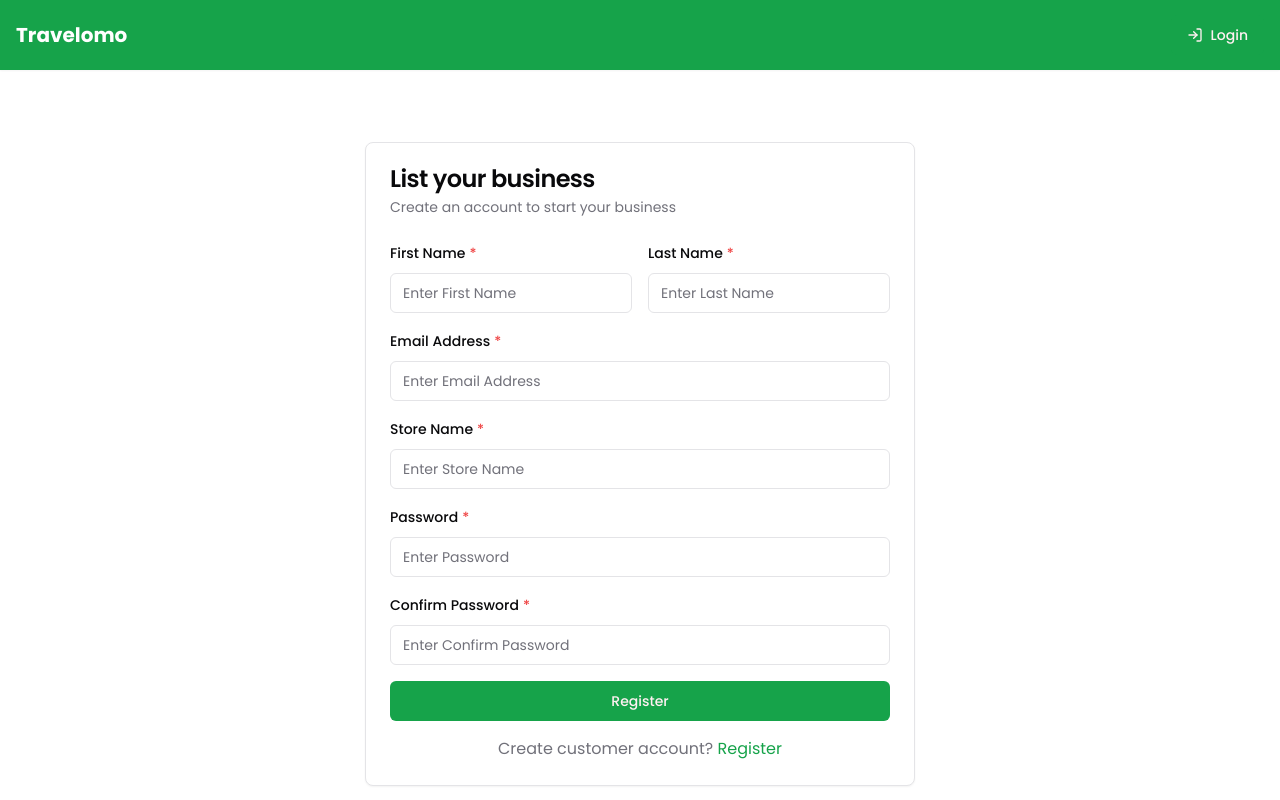
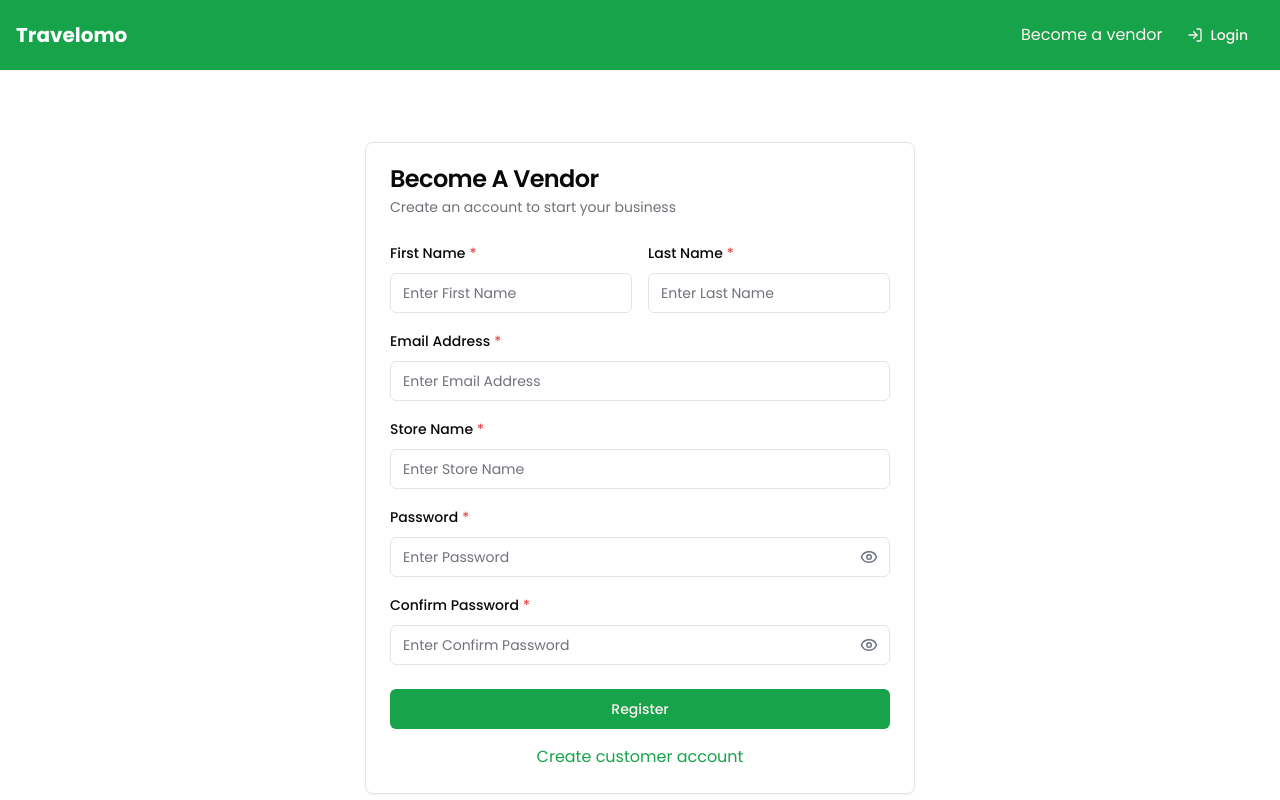
Before and after one commit to rakibul-islam-raju/Travelomo, a Next.js app in the folder frontend/: page /vendor-registration in a window 1280 px wide. Shown: the top 800 px of the page. Built offline with nearby package versions, Linux system fonts and the light colour scheme.

Commit message:
fix middleware redirect issues

```diff
--- a/frontend/app/(client)/(auth)/forget-password/page.tsx
+++ b/frontend/app/(client)/(auth)/forget-password/page.tsx
@@ -29,8 +29,8 @@ export default function ForgetPasswordPage() {
 				<div className="mt-4 text-center">
 					<p className="text-muted-foreground">
 						Remember your password?{" "}
-						<Link className="" href="/login">
-							Login
+						<Link className="text-primary hover:underline" href="/login">
+							Login Now
 						</Link>
 					</p>
 				</div>
--- a/frontend/app/(client)/(auth)/login/page.tsx
+++ b/frontend/app/(client)/(auth)/login/page.tsx
@@ -19,14 +19,17 @@ export default function LoginPage() {
 
 				<div className="mt-4 text-center">
 					<div className="">
-						<Link className="" href="/forget-password">
+						<Link
+							className="text-primary hover:underline"
+							href="/forget-password"
+						>
 							Forgot password?
 						</Link>
 					</div>
 					<p className="text-muted-foreground">
 						Don't have an account?{" "}
-						<Link className="" href="/registration">
-							Register
+						<Link className="text-primary hover:underline" href="/registration">
+							Register now
 						</Link>
 					</p>
 				</div>
--- a/frontend/app/(client)/(auth)/registration/page.tsx
+++ b/frontend/app/(client)/(auth)/registration/page.tsx
@@ -27,15 +27,16 @@ export default function RegistrationPage() {
 				<div className="mt-4 text-center">
 					<p className="text-muted-foreground">
 						Already have an account?{" "}
-						<Link className="" href="/login">
-							Login
+						<Link className="text-primary hover:underline" href="/login">
+							Login now
 						</Link>
 					</p>
-					<p className="text-muted-foreground mt-2">
-						<Link className="" href="/vendor-registration">
-							List your business
-						</Link>
-					</p>
+					<Link
+						className="text-primary hover:underline"
+						href="/vendor-registration"
+					>
+						Become a vendor
+					</Link>
 				</div>
 			</CardContent>
 		</Card>
--- a/frontend/app/(client)/(auth)/vendor-registration/_components/VendorRegistrationForm.tsx
+++ b/frontend/app/(client)/(auth)/vendor-registration/_components/VendorRegistrationForm.tsx
@@ -1,6 +1,7 @@
 "use client";
 
 import { BaseForm } from "@/components/molecules/form/BaseForm";
+import { PasswordField } from "@/components/molecules/form/PasswordField";
 import { TextField } from "@/components/molecules/form/TextField";
 import Spinner from "@/components/Spinner";
 import { Button } from "@/components/ui/button";
@@ -74,13 +75,13 @@ export default function VendorRegistrationForm() {
 						placeholder="Enter Store Name"
 						required
 					/>
-					<TextField<VendorRegistrationFormValues>
+					<PasswordField<VendorRegistrationFormValues>
 						name="password"
 						label="Password"
 						placeholder="Enter Password"
 						required
 					/>
-					<TextField<VendorRegistrationFormValues>
+					<PasswordField<VendorRegistrationFormValues>
 						name="confirm_password"
 						label="Confirm Password"
 						placeholder="Enter Confirm Password"
--- a/frontend/app/(client)/(auth)/vendor-registration/page.tsx
+++ b/frontend/app/(client)/(auth)/vendor-registration/page.tsx
@@ -18,7 +18,7 @@ export default function VendorRegistrationPage() {
 	return (
 		<Card>
 			<CardHeader>
-				<CardTitle>List your business</CardTitle>
+				<CardTitle>Become A Vendor</CardTitle>
 				<CardDescription>
 					Create an account to start your business
 				</CardDescription>
@@ -27,12 +27,9 @@ export default function VendorRegistrationPage() {
 				<VendorRegistrationForm />
 
 				<div className="mt-4 text-center">
-					<p className="text-muted-foreground">
-						Create customer account?{" "}
-						<Link className="" href="/registration">
-							Register
-						</Link>
-					</p>
+					<Link className="hover:underline text-primary" href="/registration">
+						Create customer account
+					</Link>
 				</div>
 			</CardContent>
 		</Card>
--- a/frontend/app/(client)/(home)/page.tsx
+++ b/frontend/app/(client)/(home)/page.tsx
@@ -17,10 +17,7 @@ const fetchEvents = async () => {
 	const limit = 8;
 	const response = await serverFetcher<GenericListResponse<IEventListItem>>(
 		`/events?limit=${limit}`,
-		{
-			method: "GET",
-			revalidate: 0,
-		}
+		{ method: "GET" }
 	);
 	return response;
 };
--- a/frontend/app/(client)/_components/Header.tsx
+++ b/frontend/app/(client)/_components/Header.tsx
@@ -2,21 +2,6 @@ import { siteConfig, topbarHeight } from "@/config/siteConfig";
 import { cn } from "@/lib/utils";
 import Link from "next/link";
 import HeaderLoginButton from "./HeaderLoginButton";
-
-const headerTopLinks: { label: string; href: string }[] = [
-	{
-		label: "Become a vendor",
-		href: "/vendor-registration",
-	},
-	{
-		label: "Create an account",
-		href: "/registration",
-	},
-	{
-		label: "Help & Support",
-		href: "/help-support",
-	},
-];
 
 export default function Header() {
 	return (
@@ -34,6 +19,7 @@ export default function Header() {
 					</Link>
 
 					<div className="flex items-center gap-x-2">
+						<Link href={"/vendor-registration"}>Become a vendor</Link>
 						<HeaderLoginButton />
 					</div>
 				</div>
--- a/frontend/app/globals.css
+++ b/frontend/app/globals.css
@@ -83,10 +83,6 @@
 	body {
 		@apply bg-background text-foreground font-poppins;
 	}
-
-	a {
-		@apply text-primary;
-	}
 }
 
 /* Modern Scrollbar Styles */
```
Also changed, not shown: frontend/middleware.ts (+12 -13 lines).
